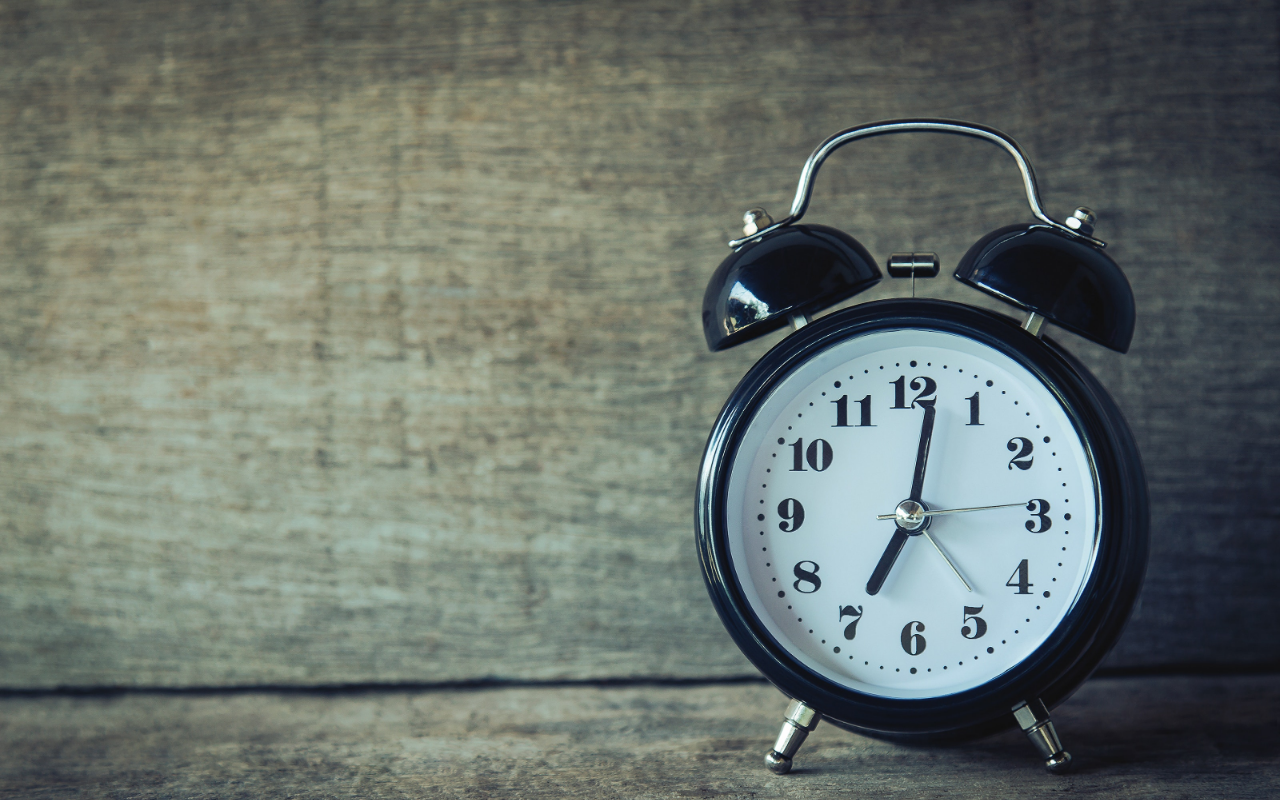
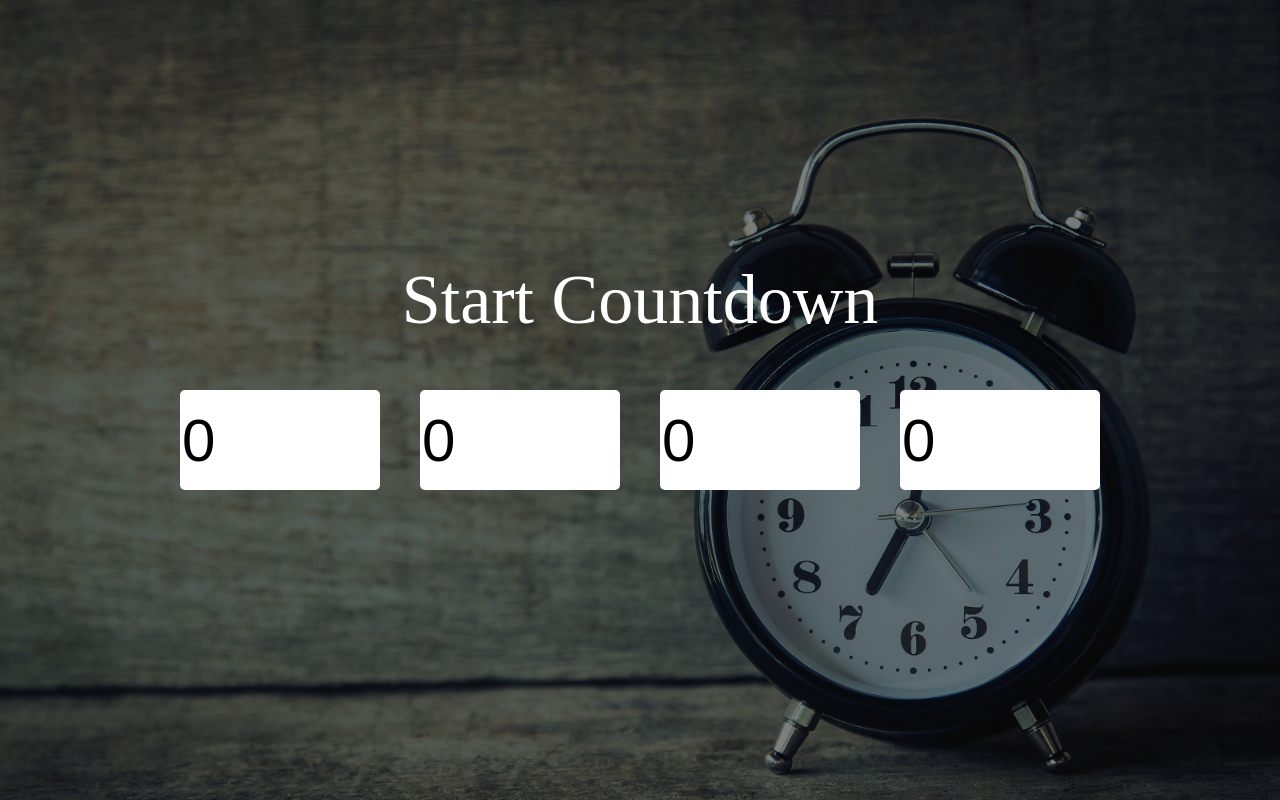
Before and after one commit to md-sifat/Countdown_Timer, a plain HTML site: page index.html in a window 1280 px wide. Drawn offline with Linux system fonts and the light colour scheme.

Commit message:
UI design completed

```diff
--- a/css/style.css
+++ b/css/style.css
@@ -7,6 +7,44 @@
 .main{
     width: 100%;
     height: 100vh;
-    background: url(../img/pexels-aphiwat-chuangchoem-359989.jpg);
+    background: url(../img/img.jpg);
     background-size: cover;
+    display: flex;
+    justify-content: center;
+    align-items: center;
 }
+
+.opacity{
+    width: 100%;
+    height: 100vh;
+    background-color:rgb(0, 0, 0,0.5);
+    display: flex;
+    justify-content: center;
+    align-items: center;
+    flex-direction: column;
+}
+
+.cont{
+    width: 100%;
+    display: flex;
+    justify-content:center;
+    align-items: center;
+    flex-direction: row;
+}
+
+.title{
+    color: white;
+    font-size: 70;
+}
+
+.inpt{
+    margin:50px 20px;
+}
+
+.inpt input{
+    width: 200px;
+    height: 100px;
+    border: 2px solid transparent;
+    border-radius: 5px;
+    font-size: 60px;
+}
--- a/index.html
+++ b/index.html
@@ -8,6 +8,17 @@
 </head>
 <body>
     <div class="main">
+        <div class="opacity">
+            <div class="title">
+                Start Countdown
+            </div>
+            <div class="cont">
+                <div class="inpt"><input type="text" readonly value="0"></div>
+                <div class="inpt"><input type="text" readonly value="0"></div>
+                <div class="inpt"><input type="text" readonly value="0"></div>
+                <div class="inpt"><input type="text" readonly value="0"></div>
+            </div>
+        </div>
 
     </div>
 
```
Also changed, not shown: img/img.jpg (renamed from img/pexels-aphiwat-chuangchoem-359989.jpg).
